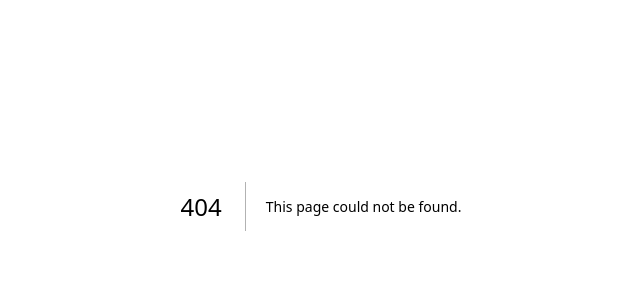
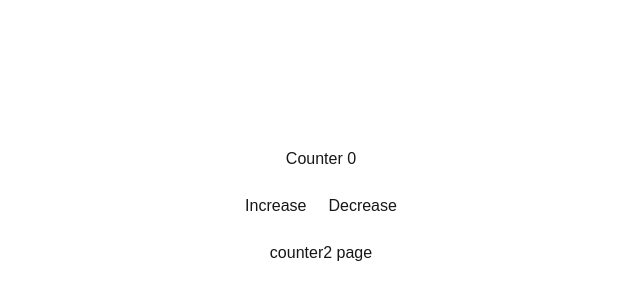
Before and after one commit to KoJaem/NextJS-app-router-study, a Next.js app: page /persist/counter in a window 1280 px wide. Before the commit this address had no page. Shown: the part 194-494 px from the top of the page, without its empty margins (319-959 px from the left). Built offline with nearby package versions, Linux system fonts and the light colour scheme.

Commit message:
feat: Add zustand persist example

```diff
--- /dev/null
+++ b/src/app/hooks/usePersistStore.ts
@@ -0,0 +1,20 @@
+import { useEffect, useState } from "react";
+
+// hydration error 를 막기위한 custom hook
+// 업데이트를 하는 부분이나, persist 를 사용하지 않는 코드는 기존방법대로 사용하고,
+// persist 를 사용하는 상태값을 가져오는 부분에서만 usePersistStore 를 사용하면 됨!
+const usePersistStore = <T, F>(
+  store: (callback: (state: T) => unknown) => unknown,
+  callback: (state: T) => F
+) => {
+  const result = store(callback) as F;
+  const [data, setData] = useState<F>();
+
+  useEffect(() => {
+    setData(result);
+  }, [result]);
+
+  return data;
+};
+
+export default usePersistStore;
--- /dev/null
+++ b/src/app/persist/counter/_store/index.ts
@@ -0,0 +1,31 @@
+import { create } from "zustand";
+import { persist, createJSONStorage } from "zustand/middleware";
+
+// State types
+interface States {
+  count: number;
+}
+
+// Action types
+interface Actions {
+  increase: () => void;
+  decrease: () => void;
+}
+
+// useCounterStore
+export const useCountStore = create(
+  persist<States & Actions>(
+    set => ({
+      // States
+      count: 0,
+      // Actions
+      increase: () => set(state => ({ count: state.count + 1 })),
+      decrease: () => set(state => ({ count: state.count - 1 })),
+    }),
+    {
+      name: "count-store",
+      storage: createJSONStorage(() => localStorage),
+      // storage: createJSONStorage(() => sessionStorage),
+    }
+  )
+);
--- /dev/null
+++ b/src/app/persist/counter/page.tsx
@@ -0,0 +1,33 @@
+"use client";
+import usePersistStore from "@/app/hooks/usePersistStore";
+import { useCountStore } from "@/app/persist/counter/_store";
+import Link from "next/link";
+export default function Page() {
+  // remark below if you don't want to use persist store
+  // const { count, decrease, increase } = useCountStore((state) => state);
+
+  const store = usePersistStore(useCountStore, state => state);
+
+  return (
+    <main className="flex flex-col gap-4 items-center justify-center min-h-screen">
+      <h1>
+        Counter <span>{store?.count}</span>
+      </h1>
+      <div className="flex gap-2">
+        <button
+          onClick={store?.increase}
+          className="border border-white p-1.5 font-medium rounded-md"
+        >
+          Increase
+        </button>
+        <button
+          onClick={store?.decrease}
+          className="border border-white p-1.5 font-medium rounded-md"
+        >
+          Decrease
+        </button>
+      </div>
+      <Link href={"/persist/counter2"}>counter2 page</Link>
+    </main>
+  );
+}
--- /dev/null
+++ b/src/app/persist/counter2/page.tsx
@@ -0,0 +1,33 @@
+"use client";
+import { useCountStore } from "@/app/persist/counter/_store";
+import usePersistStore from "@/app/hooks/usePersistStore";
+import Link from "next/link";
+export default function Page() {
+  // remark below if you don't want to use persist store
+  // const { count, decrease, increase } = useCountStore((state) => state);
+
+  const store = usePersistStore(useCountStore, state => state);
+
+  return (
+    <main className="flex flex-col gap-4 items-center justify-center min-h-screen">
+      <h1>
+        Counter <span>{store?.count}</span>
+      </h1>
+      <div className="flex gap-2">
+        <button
+          onClick={store?.increase}
+          className="border border-white p-1.5 font-medium rounded-md"
+        >
+          Increase
+        </button>
+        <button
+          onClick={store?.decrease}
+          className="border border-white p-1.5 font-medium rounded-md"
+        >
+          Decrease
+        </button>
+      </div>
+      <Link href={"/persist/counter"}>counter page</Link>
+    </main>
+  );
+}
```
